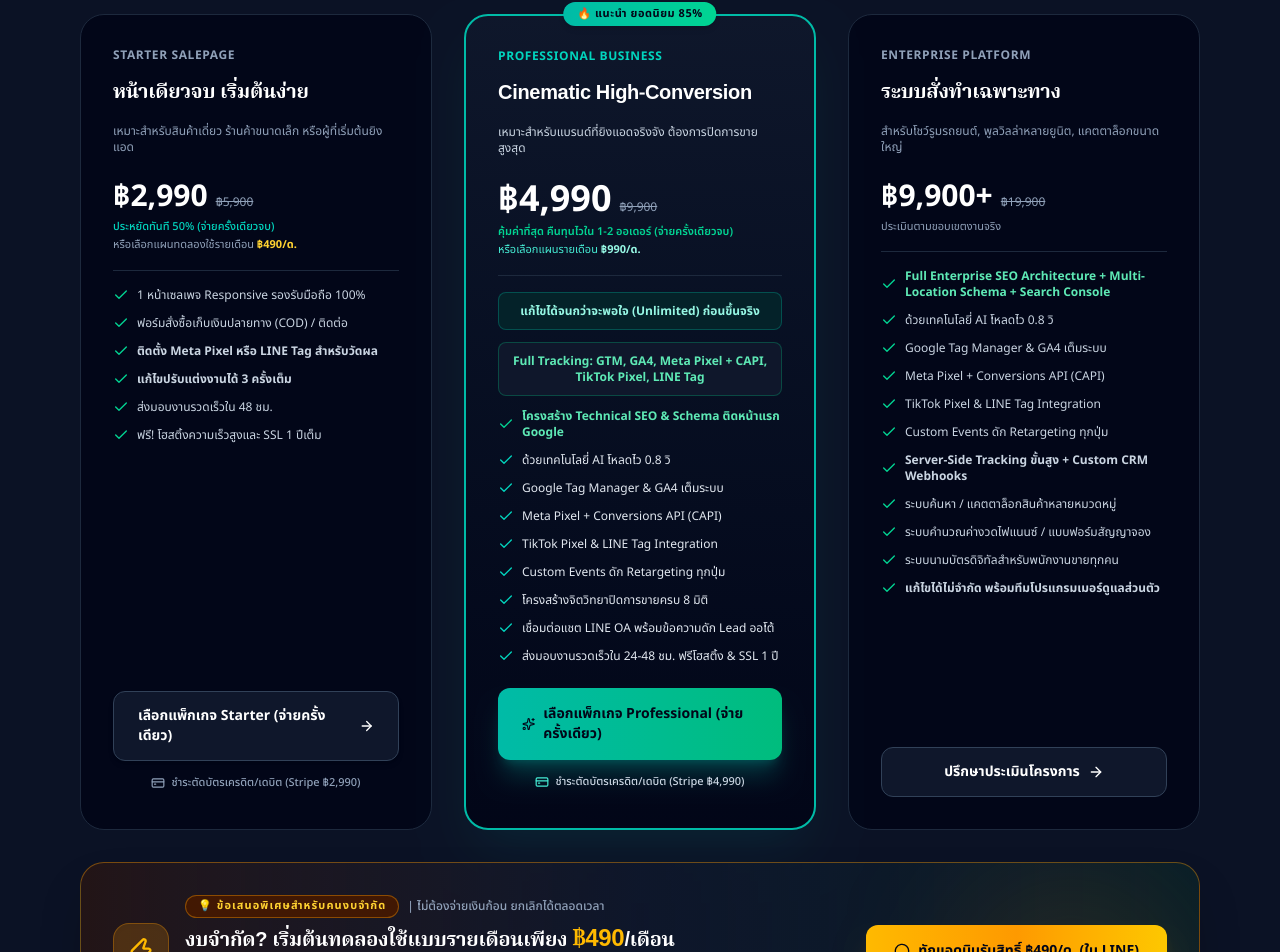
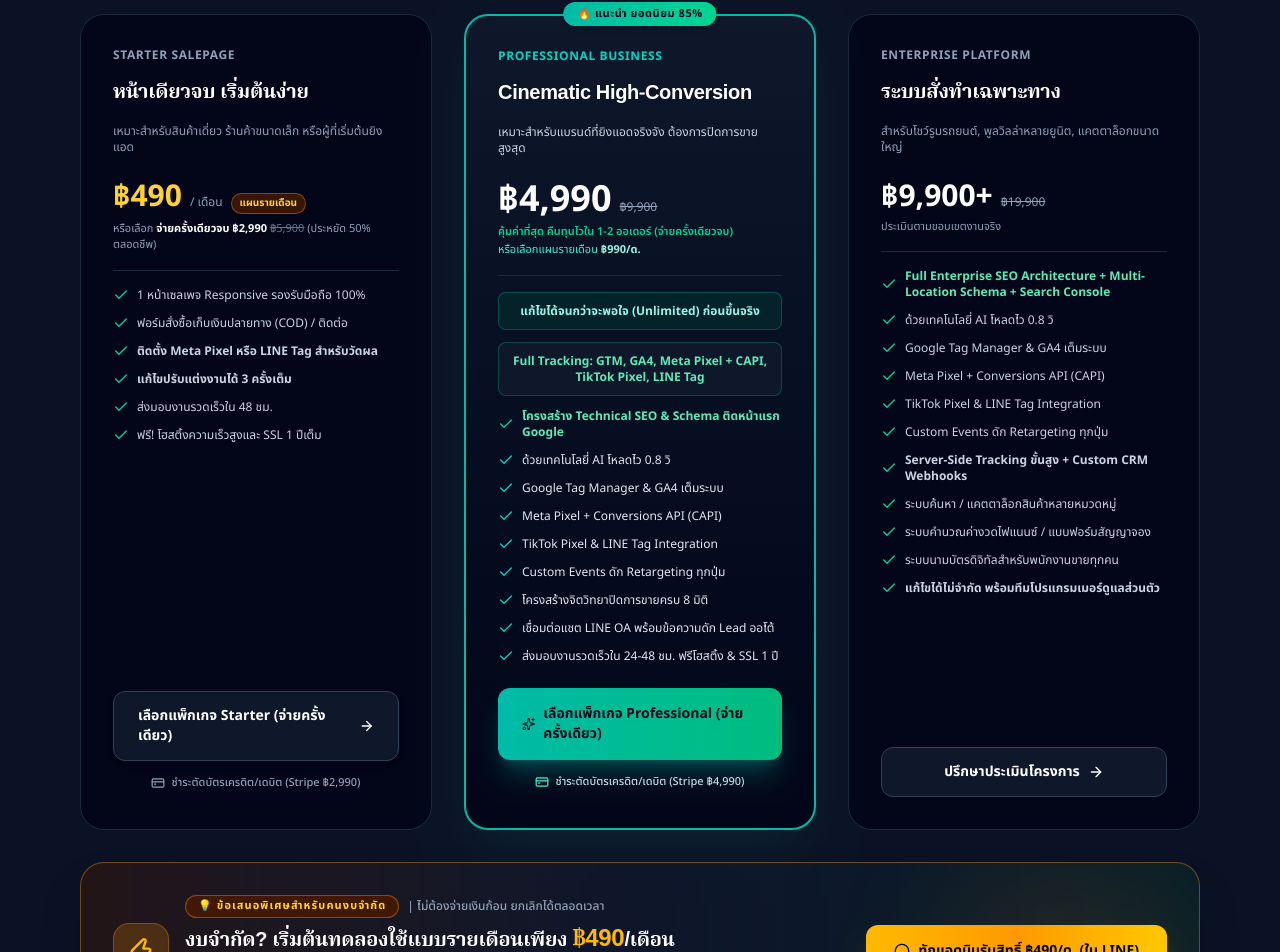
Before and after one commit to adsboss24/salesdesk-sites, a Next.js app: page / in a window 1280 px wide. Shown: the part 7937-8889 px from the top of the page. Built offline with nearby package versions, Linux system fonts and the light colour scheme; no server answers.

Commit message:
feat(pricing): add 490 THB monthly starter plan option and banner image

```diff
--- a/src/app/page.tsx
+++ b/src/app/page.tsx
@@ -947,11 +947,15 @@ export default function HomePage() {
                 <h3 className="text-xl font-bold text-white">หน้าเดียวจบ เริ่มต้นง่าย</h3>
                 <p className="text-xs text-slate-400">เหมาะสำหรับสินค้าเดี่ยว ร้านค้าขนาดเล็ก หรือผู้ที่เริ่มต้นยิงแอด</p>
 
-                <div className="pt-2">
-                  <span className="text-3xl font-black text-white">฿2,990</span>
-                  <span className="text-xs text-slate-400 line-through ml-2">฿5,900</span>
-                  <span className="block text-[11px] text-teal-400 font-medium mt-1">ประหยัดทันที 50% (จ่ายครั้งเดียวจบ)</span>
-                  <span className="block text-[11px] text-slate-400 mt-0.5">หรือเลือกแผนทดลองใช้รายเดือน <strong className="text-amber-300 font-bold">฿490/ด.</strong></span>
+                <div className="pt-2 space-y-1.5">
+                  <div className="flex items-baseline gap-2">
+                    <span className="text-3xl font-black text-amber-300">฿490</span>
+                    <span className="text-xs text-slate-400">/ เดือน</span>
+                    <span className="text-[10px] text-amber-300 font-bold bg-amber-950/80 px-2 py-0.5 rounded-full border border-amber-500/40">แผนรายเดือน</span>
+                  </div>
+                  <div className="text-[11px] text-slate-400">
+                    หรือเลือก <strong className="text-white">จ่ายครั้งเดียวจบ ฿2,990</strong> <span className="line-through text-slate-500">฿5,900</span> (ประหยัด 50% ตลอดชีพ)
+                  </div>
                 </div>
 
                 <div className="pt-4 border-t border-slate-800 space-y-3 text-xs text-slate-300">
```
Also changed, not shown: public/images/pricing/starter-monthly.jpg (added).
